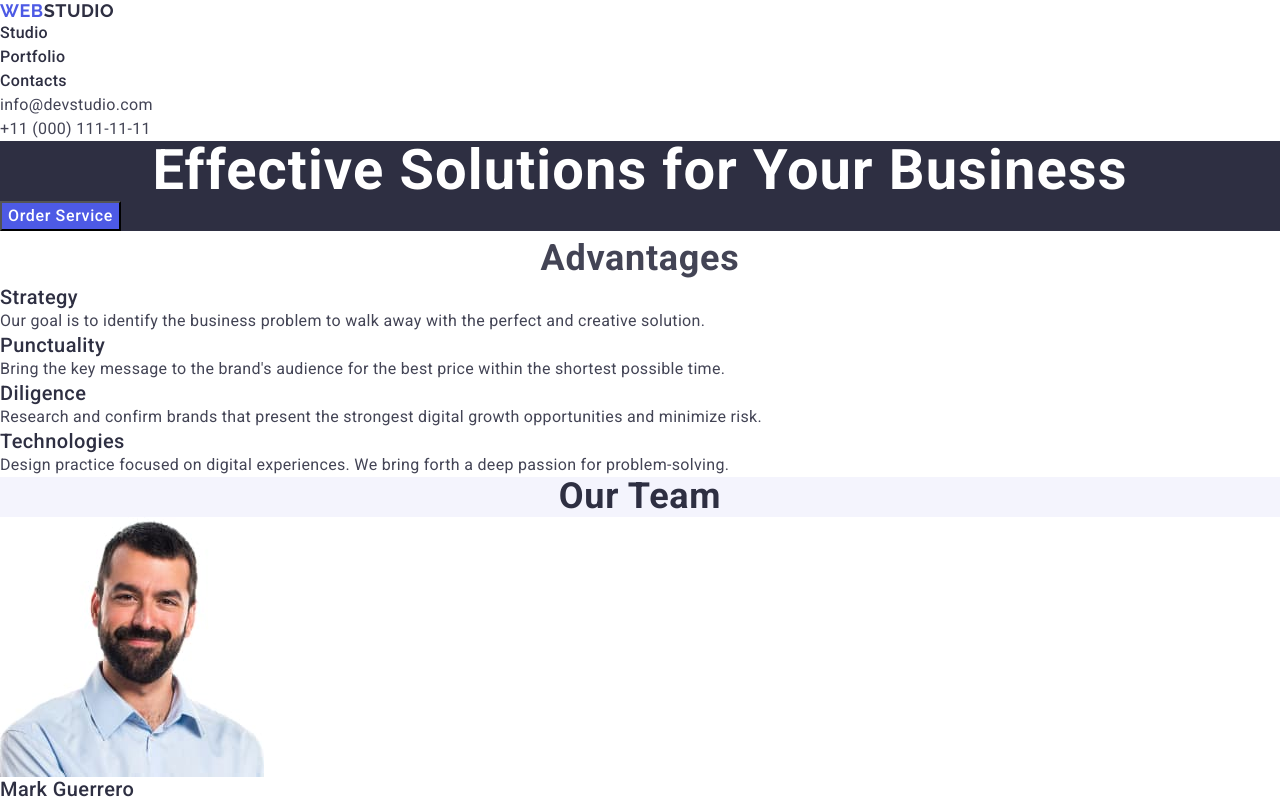
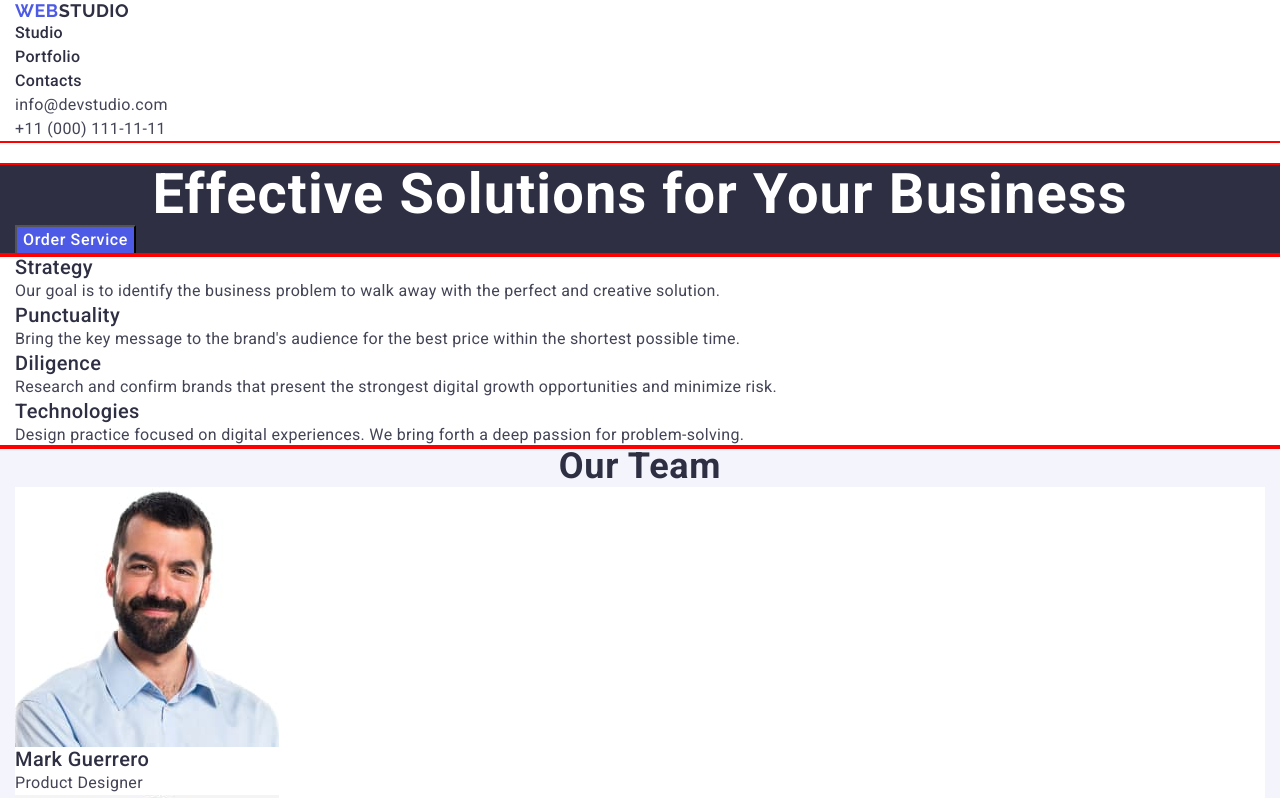
Before and after one commit to pxlmady/goit-markup-hw-03, a plain HTML site: page index.html in a window 1280 px wide. Shown: the top 798 px of the page. Drawn offline with nearby package versions, Linux system fonts and the light colour scheme.

Commit message:
hw-03-03

```diff
--- a/css/styles.css
+++ b/css/styles.css
@@ -22,10 +22,15 @@ img {
 
 .container {
     max-width: 1158 ;
-    padding-left: ;
-    padding-right: ;
-    margin-left: ;
-    margin-right: ;
+    padding-left: 15px ;
+    padding-right: 15px ;
+    margin: 0 auto;
+    outline: 2px solid red;
+}
+
+.header {
+    padding-top: 24;
+    padding-bottom: 24px;
 }
 
 .logo {
@@ -70,7 +75,7 @@ img {
         color: #434455;
 }
 
-.main {
+.main-section {
     background-color: #2e2f42;
 }
 
@@ -122,6 +127,19 @@ img {
         color: #434455;
 }
 
+.visually-hidden {
+    position: absolute;
+    width: 1px;
+    height: 1px;
+    margin: -1px;
+    border: 0;
+    padding: 0;
+
+    white-space: nowrap;
+    clip-path: inset(100%);
+    clip: rect(0 0 0 0);
+    overflow: hidden;
+}
 .our-team-title {
     font-family: "Roboto", sans-serif;
         text-align: center;
--- a/index.html
+++ b/index.html
@@ -18,7 +18,7 @@
   </head>
 
   <body>
-    <header>
+    <header class="header">
       <div class="container container-header">
         <nav>
           <a class="logo" href="./index.html"
@@ -48,7 +48,7 @@
     </header>
 
     <main>
-      <section class="main">
+      <section class="main-section">
         <div class="container container-title">
           <h1 class="main-title">Effective Solutions for Your Business</h1>
           <button type="button" class="main-button-order">Order Service</button>
@@ -56,7 +56,7 @@
       </section>
       <section class="advantages">
         <div class="container container-advantages">
-          <h2 class="advantages-title">Advantages</h2>
+          <h2 class="visually-hidden">Advantages</h2>
           <ul>
             <li>
               <h3 class="advantages-subtitle">Strategy</h3>
```
